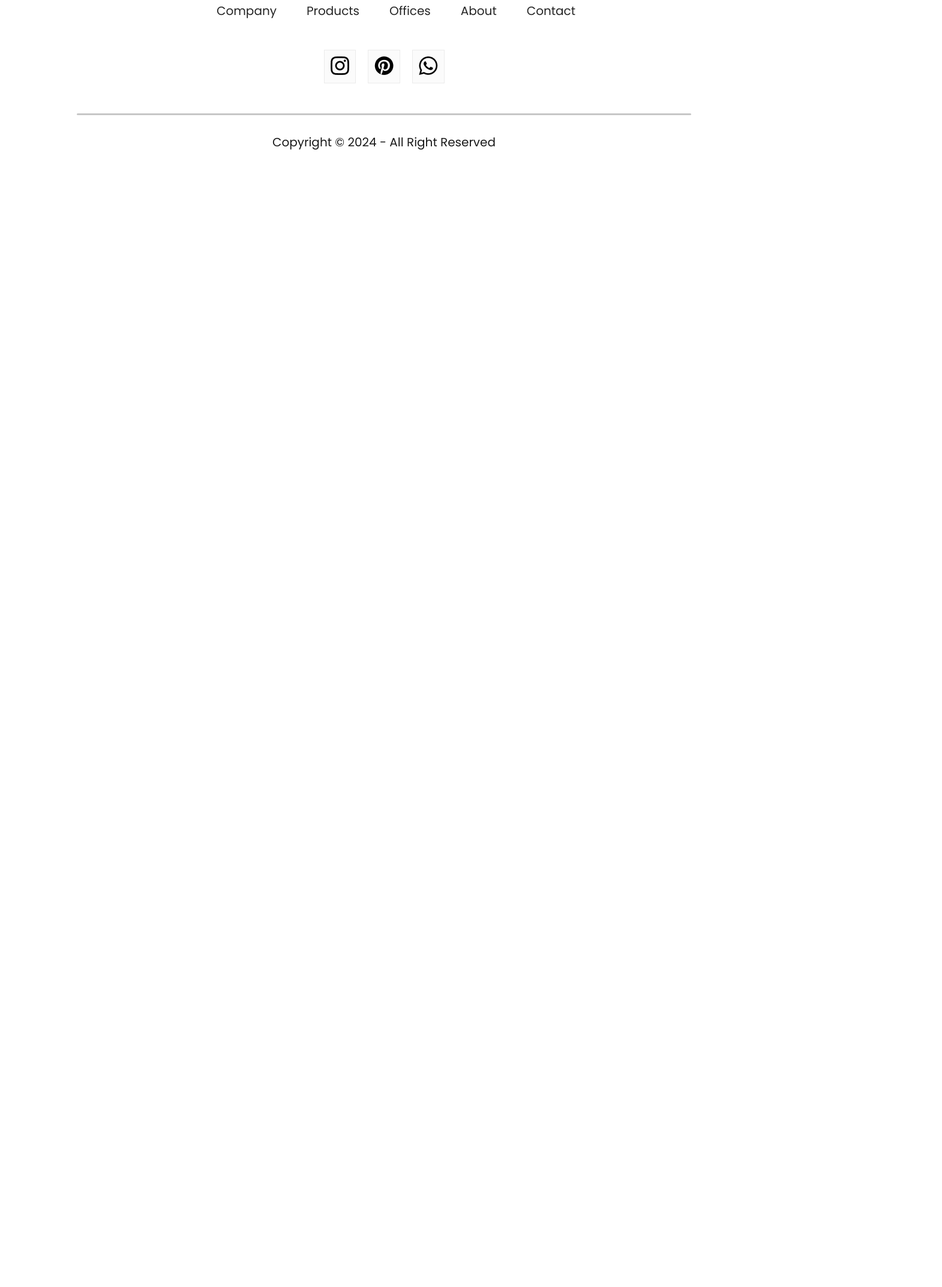
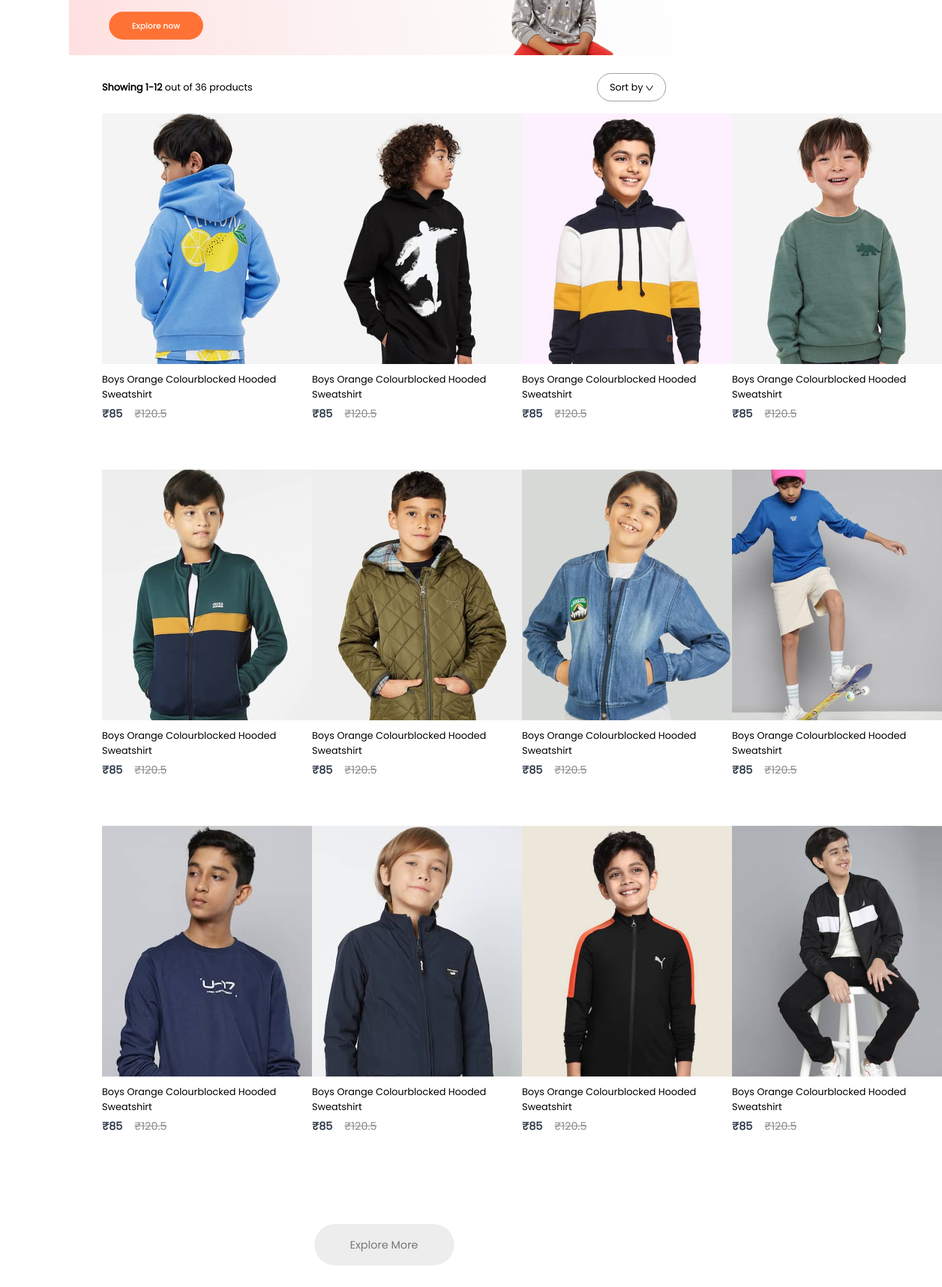
Before and after one commit to Linux-DEX/MERN-E-Commerce-fullstack, a React (Create React App) app in the folder frontend/: page /kids in a window 1280 px wide. Shown: the part 260-2406 px from the top of the page at 60% size, 1570 px wide, since content can reach past the window. Before the commit the page ends 800 px from the top, so only its background shows below. Built offline with nearby package versions, Linux system fonts and the light colour scheme.

Commit message:
shop category for men, women and kid page design

```diff
--- a/frontend/src/App.js
+++ b/frontend/src/App.js
@@ -7,6 +7,9 @@ import Product from "./Pages/Product";
 import Cart from "./Pages/Cart";
 import LoginSignup from "./Pages/LoginSignup";
 import Footer from "./Components/Footer/Footer";
+import men_banner from "./Components/Assets/banner_mens.png";
+import women_banner from "./Components/Assets/banner_women.png";
+import kid_banner from "./Components/Assets/banner_kids.png";
 
 function App() {
   return (
@@ -15,9 +18,9 @@ function App() {
         <Navbar />
         <Routes>
           <Route path="/" element={<Shop />} />
-          <Route path="/mens" element={<ShopCategory category="men" />} />
-          <Route path="/womens" element={<ShopCategory category="women" />} />
-          <Route path="/kids" element={<ShopCategory category="kid" />} />
+          <Route path="/mens" element={<ShopCategory banner={men_banner} category="men" />} />
+          <Route path="/womens" element={<ShopCategory banner={women_banner} category="women" />} />
+          <Route path="/kids" element={<ShopCategory banner={kid_banner} category="kid" />} />
           <Route path="/product" element={<Product />}>
             <Route path=":productId" element={<Product />} />
           </Route>
--- /dev/null
+++ b/frontend/src/Pages/CSS/ShopCategory.css
@@ -0,0 +1,43 @@
+.shopcategory-banner {
+    display: block;
+    margin: 30px auto;
+    width: 82%;
+}
+
+.shopcategory-indexSort {
+    display: flex;
+    margin: 0px 170px;
+    justify-content: space-between;
+    align-items: center;
+}
+
+.shopcategory-sort {
+    padding: 10px 20px;
+    border-radius: 40px;
+    border: 1px solid #888;
+}
+
+.shopcategory-indexSort p span {
+    font-weight: 600;
+}
+
+.shopcategory-products {
+    margin: 20px 170px;
+    display: grid;
+    grid-template-columns: 1fr 1fr 1fr 1fr;
+    row-gap: 80px;
+}
+
+.shopcategory-loadmore {
+    display: flex;
+    justify-content: center;
+    align-items: center;
+    margin: 150px auto;
+    width: 233px;
+    height: 69px;
+    border-radius: 75px;
+    background: #ededed;
+    color: #787878;
+    font-size: 18px;
+    font-weight: 500;
+}
--- a/frontend/src/Pages/ShopCategory.jsx
+++ b/frontend/src/Pages/ShopCategory.jsx
@@ -1,9 +1,45 @@
-import React from 'react'
+import React, { useContext } from "react";
+import "./CSS/ShopCategory.css";
+import { ShopContext } from "../Context/ShopContext";
+import dropdown_icon from "../Components/Assets/dropdown_icon.png";
+import Item from "../Components/Item/Item";
 
-const ShopCategory = () => {
+const ShopCategory = (props) => {
+  const { all_product } = useContext(ShopContext);
   return (
-    <div>ShopCategory</div>
-  )
-}
+    <div className="shop-category">
+      <img className="shopcategory-banner" src={props.banner} alt="" />
+      <div className="shopcategory-indexSort">
+        <p>
+          <span>Showing 1-12</span> out of 36 products
+        </p>
+        <div className="shopcategory-sort">
+          Sort by <img src={dropdown_icon} alt="" />
+        </div>
+      </div>
+      <div className="shopcategory-products">
+        {all_product.map((item, i) => {
+          if (props.category === item.category) {
+            return (
+              <Item
+                key={i}
+                id={item.id}
+                name={item.name}
+                image={item.image}
+                new_price={item.new_price}
+                old_price={item.old_price}
+              />
+            );
+          } else {
+            return null;
+          }
+        })}
+      </div>
+      <div className="shopcategory-loadmore">
+        Explore More
+      </div>
+    </div>
+  );
+};
 
-export default ShopCategory
+export default ShopCategory;
```
